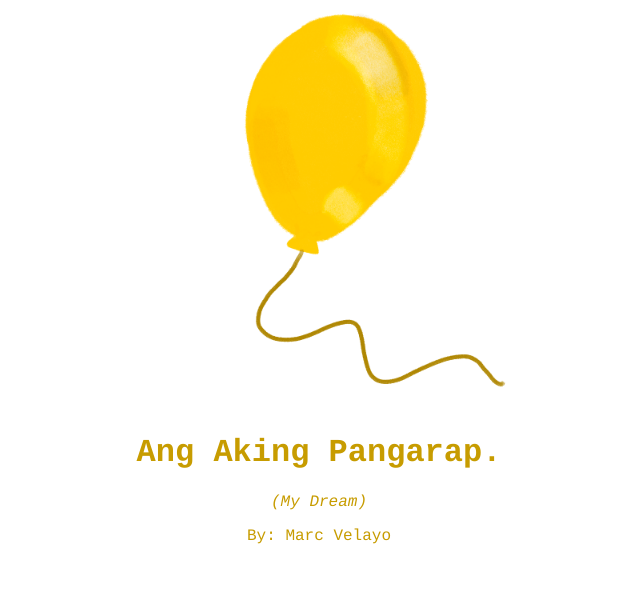
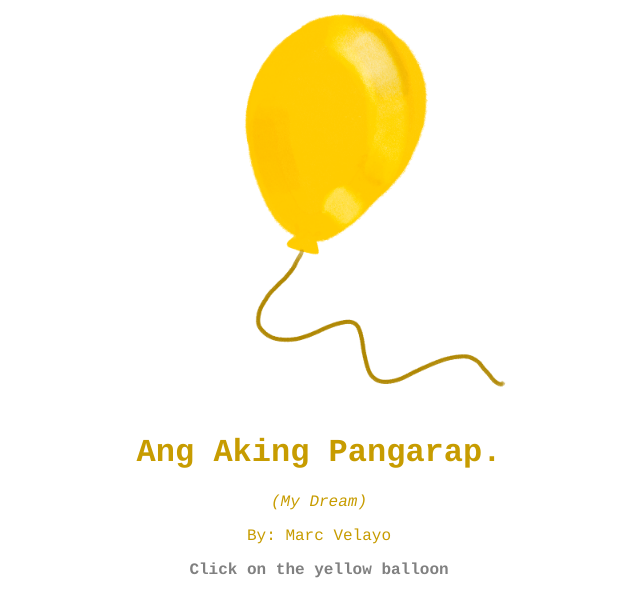
Before and after one commit to marcvelayo/175final, a plain HTML site: page index.html in a window 1280 px wide. Shown: the whole page, without its empty margins (321-961 px from the left). Drawn offline with Linux system fonts and the light colour scheme.

Commit message:
Update index.html

```diff
--- a/index.html
+++ b/index.html
@@ -28,6 +28,9 @@ Color: #C79C00;
     <i>(My Dream)</i>
 <p>
 By: Marc Velayo
+<p>
+    <font color="gray">
+        <b>Click on the yellow balloon</b></font color>
 
 
 
```
